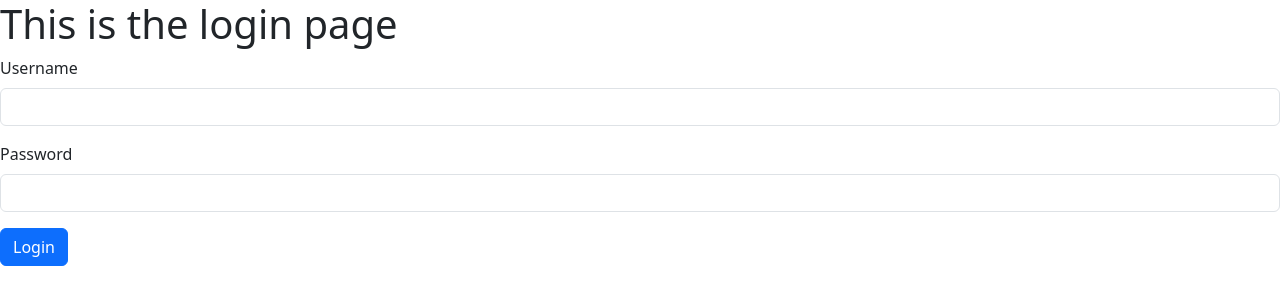
After one commit to dcccalvin/user_authentication, a Django app: page / in a window 1280 px wide. The commit adds this page. Shown: the top 305 px of the page. Run offline with Django 4.2, Linux system fonts and the light colour scheme.

Commit message:
Form working properly

```diff
--- /dev/null
+++ b/user_auth/members/templates/authenticate/login.html
@@ -0,0 +1,35 @@
+<!DOCTYPE html>
+<html lang="en">
+<head>
+    <link href="https://cdn.jsdelivr.net/npm/bootstrap@5.3.3/dist/css/bootstrap.min.css" rel="stylesheet">
+    <meta charset="UTF-8">
+    <meta name="viewport" content="width=device-width, initial-scale=1.0">
+    <title>Login</title>
+</head>
+<body>
+
+    <h1>This is the login page</h1>
+
+    {% if messages %}
+        {% for message in messages %}  <!-- Fixed variable name -->
+            <div class="alert alert-danger">{{ message }}</div>
+        {% endfor %}
+    {% endif %}
+
+    <form action="{% url 'login' %}" method="POST">
+        {% csrf_token %}
+        <div class="mb-3">
+            <label class="form-label">Username</label>
+            <input type="text" class="form-control" name="username" required> <!-- Added required -->
+        </div>
+
+        <div class="mb-3">
+            <label class="form-label">Password</label>
+            <input type="password" class="form-control" name="password" required> <!-- Added required -->
+        </div>
+
+        <button type="submit" class="btn btn-primary">Login</button>
+    </form>
+
+</body>
+</html>
--- a/user_auth/members/urls.py
+++ b/user_auth/members/urls.py
@@ -2,5 +2,6 @@ from django.urls import path
 from . import views
 
 urlpatterns = [
-
+    path('', views.login_user, name="login"),
+    path('home/', views.home, name="home"),
 ]
--- a/user_auth/members/views.py
+++ b/user_auth/members/views.py
@@ -1,4 +1,26 @@
-from django.shortcuts import render,redirect
-from django.contrib.auth import authenticate,login,logout
+from django.shortcuts import render, redirect
+from django.contrib.auth import authenticate, login, logout
 from django.contrib import messages
-# Create your views here.
+
+def login_user(request):
+    if request.method == "POST":
+        username = request.POST.get("username", "").strip()
+        password = request.POST.get("password", "").strip()
+
+        # Prevent login with empty username or password
+        if not username or not password:
+            messages.error(request, "Username and password are required.")
+            return render(request, 'authenticate/login.html', {})  # Stay on the same page
+
+        user = authenticate(request, username=username, password=password)
+        if user is not None:
+            login(request, user)
+            return redirect('home')
+        else:
+            messages.error(request, "Invalid username or password.")
+            return render(request, 'authenticate/login.html', {})  # Stay on the same page
+
+    return render(request, 'authenticate/login.html', {})
+
+def home(request):
+    return render(request, 'authenticate/home.html', {})
--- a/user_auth/user_auth/urls.py
+++ b/user_auth/user_auth/urls.py
@@ -20,5 +20,6 @@ urlpatterns = [
     path('admin/', admin.site.urls),
     path('' ,include('members.urls')),
     path('' ,include('django.contrib.auth.urls')),
+    path('home/' ,include('members.urls')),
 
 ]
```
Also changed, not shown: user_auth/members/templates/authenticate/home.html (renamed from user_auth/members/templates/authentication/login.html, +2 -5 lines), user_auth/db.sqlite3.
